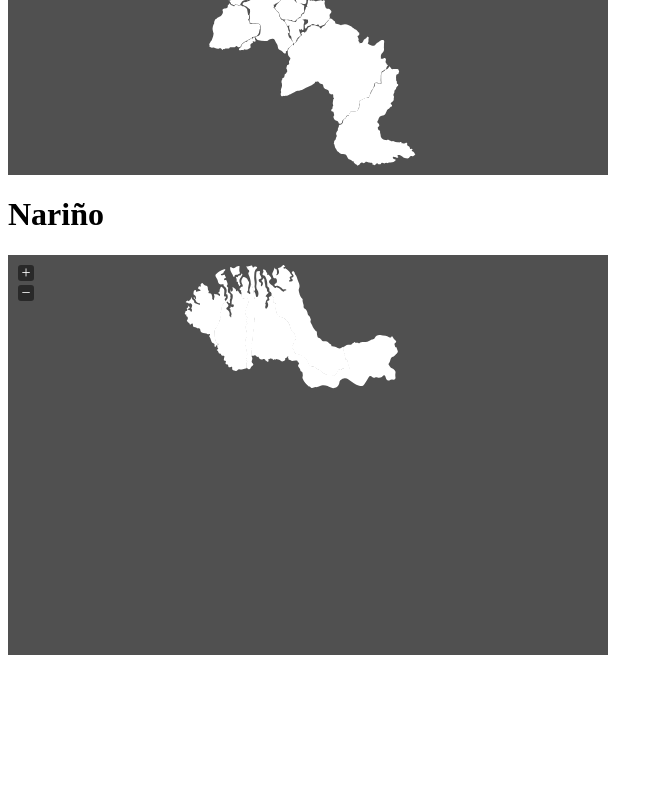
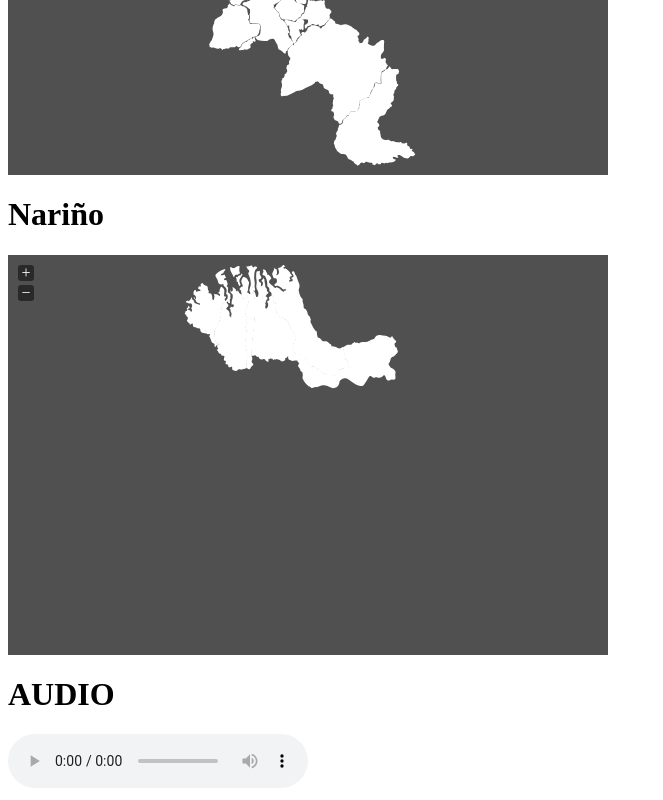
Before and after one commit to Jimmy9007/caucaVectorizado, a plain HTML site: page index.html in a window 1280 px wide. Shown: the part 1286-2086 px from the top of the page, without its empty margins (0-663 px from the left). Before the commit the page ends 1949 px from the top, so only its background shows below. Drawn offline with Linux system fonts and the light colour scheme.

Commit message:
Update index.html

```diff
--- a/index.html
+++ b/index.html
@@ -22,6 +22,11 @@
     <div id="cauca_map2" style="width: 600px; height: 400px"></div>
     <h1>Nariño</h1>
     <div id="narino_map" style="width: 600px; height: 400px"></div>
+    <h1>AUDIO</h1>
+     <audio controls>
+        <source src="audio1.mp3" type="audio/mp3">
+        Tu navegador no soporta audio HTML5.
+    </audio>
     <script>
         $(document).ready(function () {
             var gdpData = {
```
